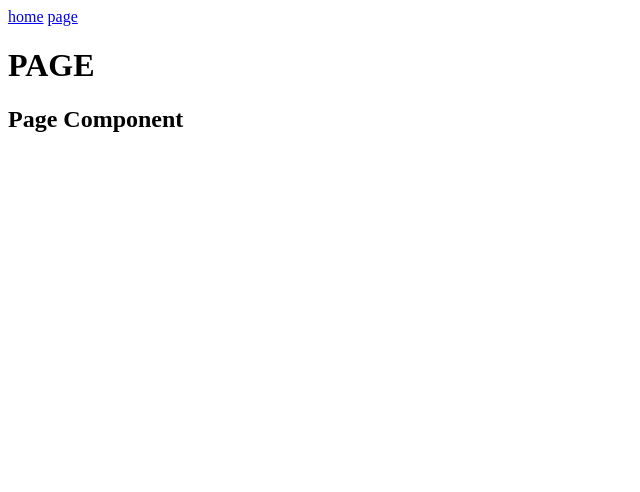
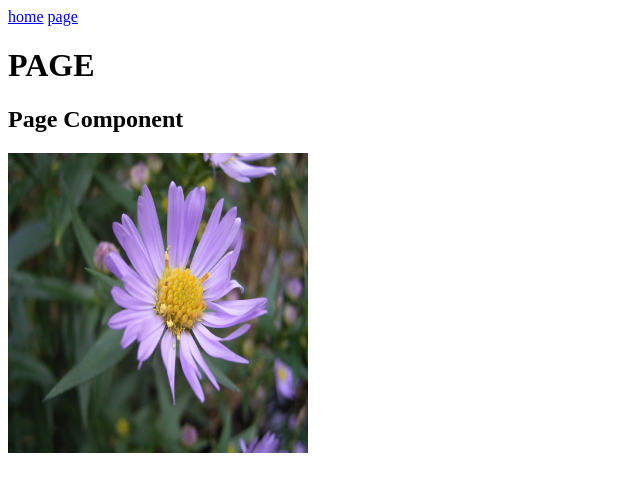
Before and after one commit to ProchaLu/next-route-puppeteer, a Next.js app: page /page in a window 1280 px wide. Shown: the top 492 px of the page, without its empty margins (0-640 px from the left). Built offline with nearby package versions, Linux system fonts and the light colour scheme.

Commit message:
Add image to component

```diff
--- a/app/page/PageComponent.tsx
+++ b/app/page/PageComponent.tsx
@@ -1,11 +1,17 @@
 'use client';
 
-// make timeout 2s so the Loading component is shown
+import Image from 'next/image';
+
 function delay() {
   return new Promise((res) => setTimeout(res, 2000));
 }
-// create a component that will be rendered after the timeout
+
 export default async function PageComponent() {
   await delay();
-  return <h2>Page Component</h2>;
+  return (
+    <div>
+      <h2>Page Component</h2>
+      <Image src="/images/image.jpg" alt="image" width={300} height={300} />
+    </div>
+  );
 }
```
Also changed, not shown: public/images/image.jpg (added).
